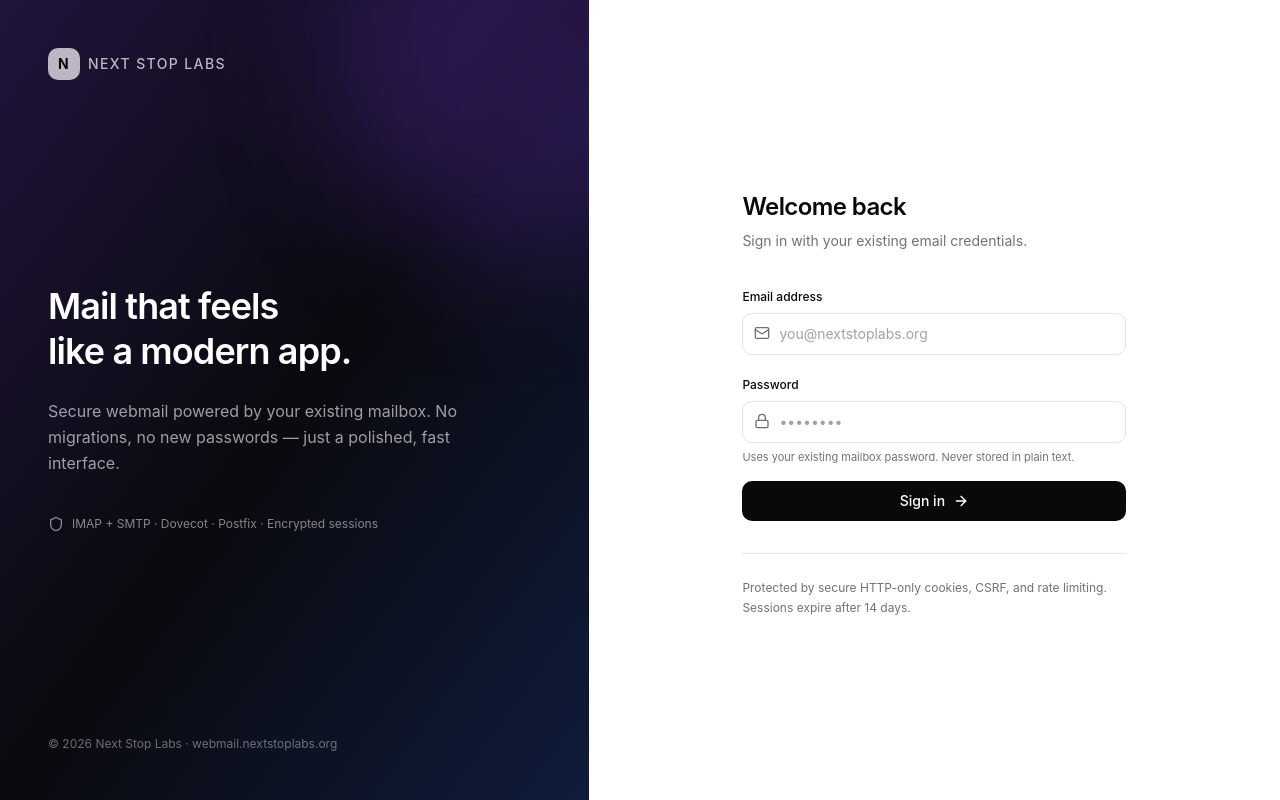
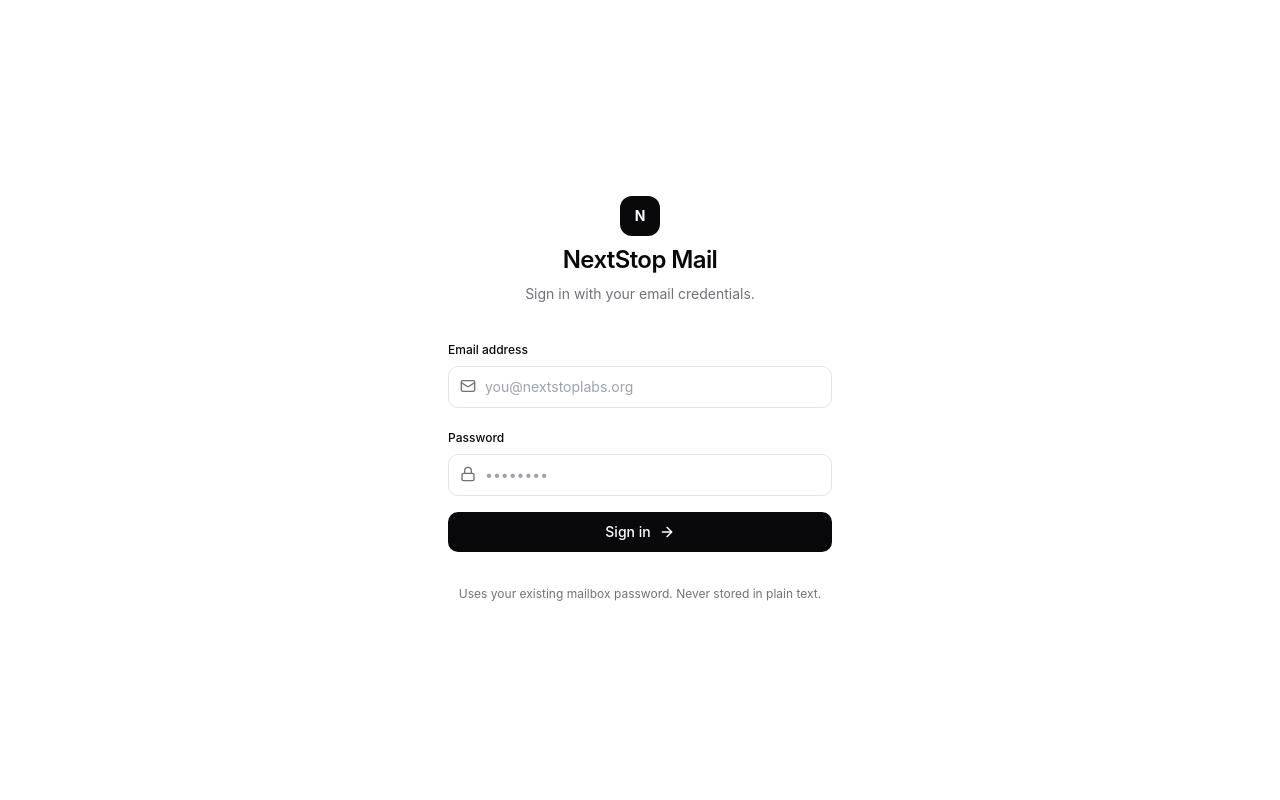
Before and after one commit to NextStopLabs/Mail, a Next.js app in the folder frontend/: page /login in a window 1280 px wide. Built offline with nearby package versions, Linux system fonts and the light colour scheme; no server answers.

Commit message:
Simplify login page to centered form, remove branding panel

```diff
--- a/frontend/app/(auth)/login/page.tsx
+++ b/frontend/app/(auth)/login/page.tsx
@@ -2,7 +2,7 @@
 import { useState, useEffect } from "react"
 import { useRouter } from "next/navigation"
 import { apiFetch } from "@/lib/api"
-import { Mail, Lock, ArrowRight, Shield } from "lucide-react"
+import { Mail, Lock, ArrowRight } from "lucide-react"
 
 export default function LoginPage() {
   const router = useRouter()
@@ -38,37 +38,12 @@ export default function LoginPage() {
   }
 
   return (
-    <div className="min-h-screen flex">
-      {/* Left branding */}
-      <div className="hidden lg:flex w-[46%] bg-[#0a0a0f] text-white flex-col justify-between p-12 relative overflow-hidden">
-        <div className="absolute inset-0 bg-gradient-to-br from-violet-600/20 via-transparent to-blue-600/20" />
-        <div className="absolute -top-32 -right-32 w-96 h-96 bg-violet-600/25 rounded-full blur-3xl" />
-        <div className="relative">
-          <div className="flex items-center gap-2 text-sm font-medium tracking-widest uppercase opacity-70">
-            <div className="w-8 h-8 rounded-lg bg-white text-black flex items-center justify-center font-bold">N</div>
-            Next Stop Labs
-          </div>
-        </div>
-        <div className="relative space-y-6 max-w-md">
-          <h1 className="text-4xl font-semibold leading-tight tracking-tight">Mail that feels<br/>like a modern app.</h1>
-          <p className="text-white/60 leading-relaxed">Secure webmail powered by your existing mailbox. No migrations, no new passwords — just a polished, fast interface.</p>
-          <div className="flex items-center gap-2 text-xs text-white/50 pt-4">
-            <Shield className="w-4 h-4" /> IMAP + SMTP · Dovecot · Postfix · Encrypted sessions
-          </div>
-        </div>
-        <div className="relative text-xs text-white/40">© {new Date().getFullYear()} Next Stop Labs · webmail.nextstoplabs.org</div>
-      </div>
-
-      {/* Right form */}
-      <div className="flex-1 flex items-center justify-center p-6 bg-background">
+    <div className="min-h-screen flex items-center justify-center p-6 bg-background">
       <div className="w-full max-w-sm space-y-8">
-          <div className="space-y-2">
-            <div className="lg:hidden flex items-center gap-2 text-sm font-semibold">
-              <div className="w-7 h-7 rounded-md bg-foreground text-background flex items-center justify-center text-xs">N</div>
-              NextStop
-            </div>
-            <h2 className="text-2xl font-semibold tracking-tight">Welcome back</h2>
-            <p className="text-sm text-muted-foreground">Sign in with your existing email credentials.</p>
+        <div className="space-y-2 text-center">
+          <div className="mx-auto w-10 h-10 rounded-xl bg-foreground text-background flex items-center justify-center text-sm font-bold">N</div>
+          <h1 className="text-2xl font-semibold tracking-tight">NextStop Mail</h1>
+          <p className="text-sm text-muted-foreground">Sign in with your email credentials.</p>
         </div>
 
         <form onSubmit={handleSubmit} className="space-y-4">
@@ -99,7 +74,6 @@ export default function LoginPage() {
                 className="w-full pl-9 pr-3 py-2.5 rounded-lg border bg-card text-sm focus:outline-none focus:ring-2 focus:ring-ring"
               />
             </div>
-              <p className="text-[11px] text-muted-foreground">Uses your existing mailbox password. Never stored in plain text.</p>
           </div>
 
           {error && <div className="text-sm text-red-600 bg-red-50 dark:bg-red-950/30 border border-red-200 dark:border-red-900 rounded-lg px-3 py-2.5">{error}</div>}
@@ -113,10 +87,9 @@ export default function LoginPage() {
           </button>
         </form>
 
-          <div className="text-xs text-muted-foreground leading-relaxed border-t pt-6">
-            Protected by secure HTTP-only cookies, CSRF, and rate limiting. Sessions expire after 14 days.
-          </div>
-        </div>
+        <p className="text-xs text-muted-foreground text-center leading-relaxed">
+          Uses your existing mailbox password. Never stored in plain text.
+        </p>
       </div>
     </div>
   )
```
Lines whose indentation alone changed are shown as unchanged.
